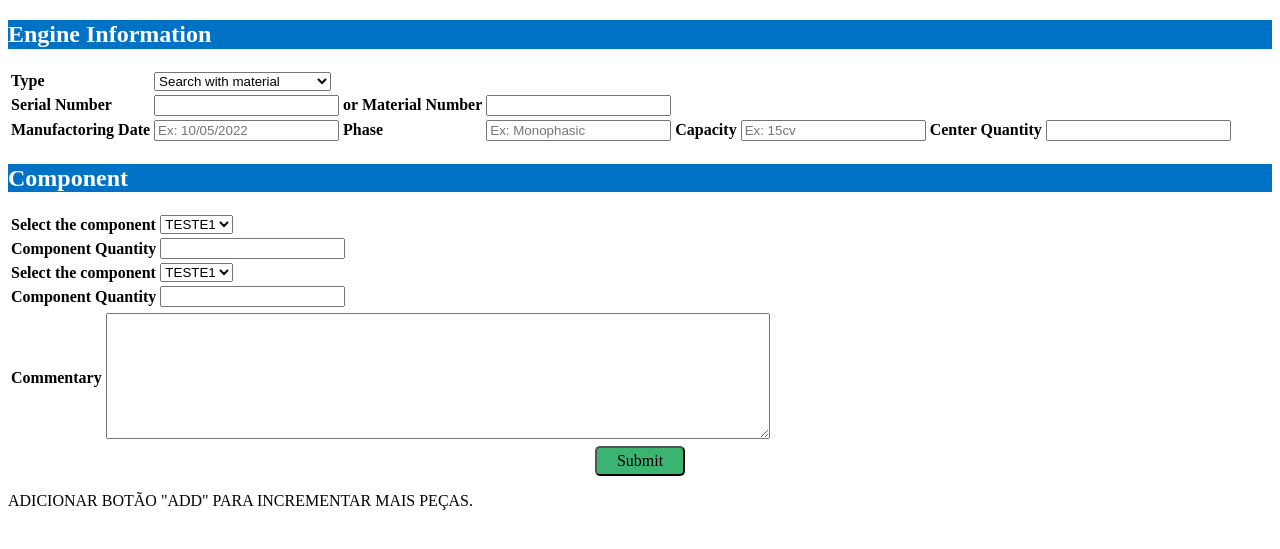
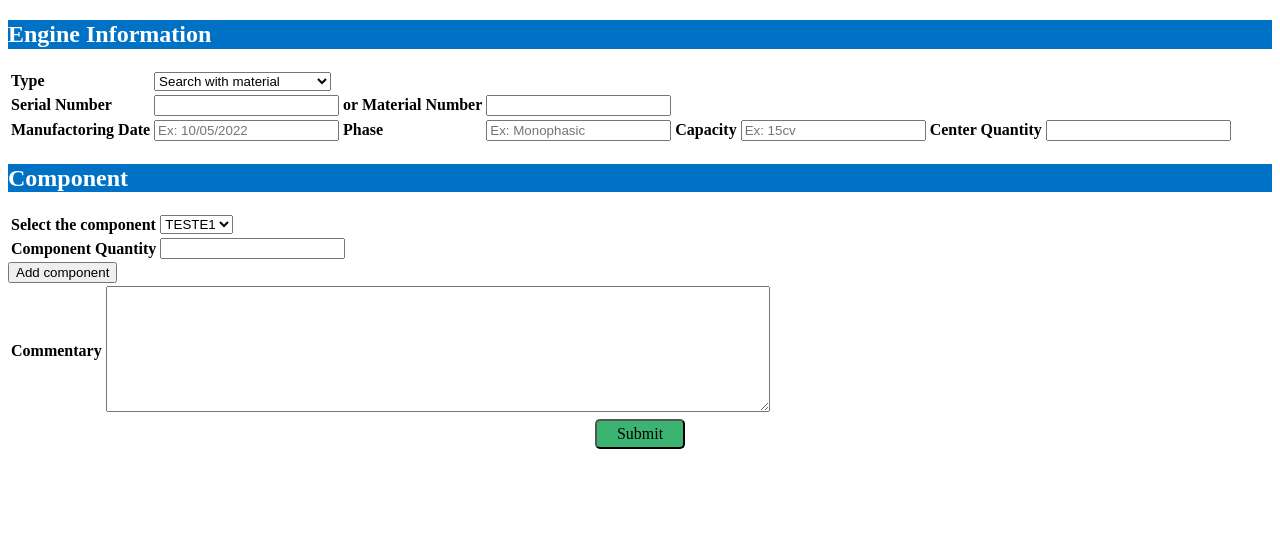
Before and after one commit to BrunoSeidi/Project-2, a Django app: page / in a window 1280 px wide. Shown: the top 549 px of the page. Run offline with Django 4.2, Linux system fonts and the light colour scheme; lists and menus that the app fills with data are empty.

Commit message:
trying to add some js

```diff
--- a/form/templates/emails/email.html
+++ b/form/templates/emails/email.html
@@ -10,6 +10,4 @@
 <p>Center Quantity: {{centerQuantity}}</p>
 <p>Component Quantity: {{componentQuantity}}</p>
 <p>Component Selection: {{componentSelection}}</p>
-<p>Component Quantity: {{componentQuantity1}}</p>
-<p>Component Selection: {{componentSelection1}}</p>
 <p>Commentary: {{commentary}}</p>
--- a/form/templates/template.html
+++ b/form/templates/template.html
@@ -1,15 +1,18 @@
 {% load static %}
 <!DOCTYPE html>
 <html lang="en">
+
 <head>
     <meta charset="UTF-8">
     <meta http-equiv="X-UA-Compatible" content="IE=edge">
     <meta name="viewport" content="width=<device-width>, initial-scale=1.0">
     <title>WEG Kit's Request</title>
-    <link rel="stylesheet" href="{% static 'css/style.css' %}" type="text/css"/>
+    <link rel="stylesheet" href="{% static 'css/style.css' %}" type="text/css" />
 
 </head>
+
 <body>
+    <div>
         <h2> Engine Information</h2>
         <table>
             <form action="." method="POST" hx-post=".">
@@ -38,8 +41,11 @@
 
                 </tbody>
         </table>
+    </div>
+    </div>
+    <div>
         <h2>Component</h2>
-    <table>
+        <table id="component" class="component-form">
             <tbody>
                 <tr>
                     <th>Select the component</th>
@@ -49,16 +55,9 @@
                     <th>Component Quantity</th>
                     <td>{{form.componentQuantity}}</td>
                 </tr>
-            <tr>
-                <th>Select the component</th>
-                <td>{{form.componentSelection1}}</td>
-            </tr>
-            <tr>
-                <th>Component Quantity</th>
-                <td>{{form.componentQuantity1}}</td>
-            </tr>
             </tbody>
         </table>
+        <button id="add-more" type="button">Add component</button>
         <table>
             <tbody>
                 <tr>
@@ -69,6 +68,25 @@
         </table>
         <input type="submit" id="button" value="Submit">
         </form>
-    <p>ADICIONAR BOTÃO "ADD" PARA INCREMENTAR MAIS PEÇAS.</p>
+    </div>
+
+
+    <script>
+        const AddMoreBtn = document.getElementById('add-more')
+        AddMoreBtn.addEventListener('click', add_new_form)
+
+        function add_new_form(event) {
+            if (event) {
+                even.preventDefault()
+            }
+            //add new empty form
+            const formCopy = document.getElementById('component-form')
+            const formElement = document.getElementById('component').cloneNode(true)
+            formElement.setAttribute('class', 'component-form')
+            formCopy.append(formElement)
+        }
+    </script>
+
 </body>
+
 </html>
--- a/form/views.py
+++ b/form/views.py
@@ -35,7 +35,7 @@ def home(request):
             }
 
             )
-            send_mail('Kits solicitation', 'Message', 'noreply@weg.net', ['koura@weg.net'], html_message=html, fail_silently=False)
+            send_mail('Kits solicitation', 'Message', 'no-reply@weg.net', ['koura@weg.net'], html_message=html, fail_silently=False)
 
             return redirect('home')
     else:
```
Also changed, not shown: 1 other file. Lines whose indentation alone changed are shown as unchanged.
